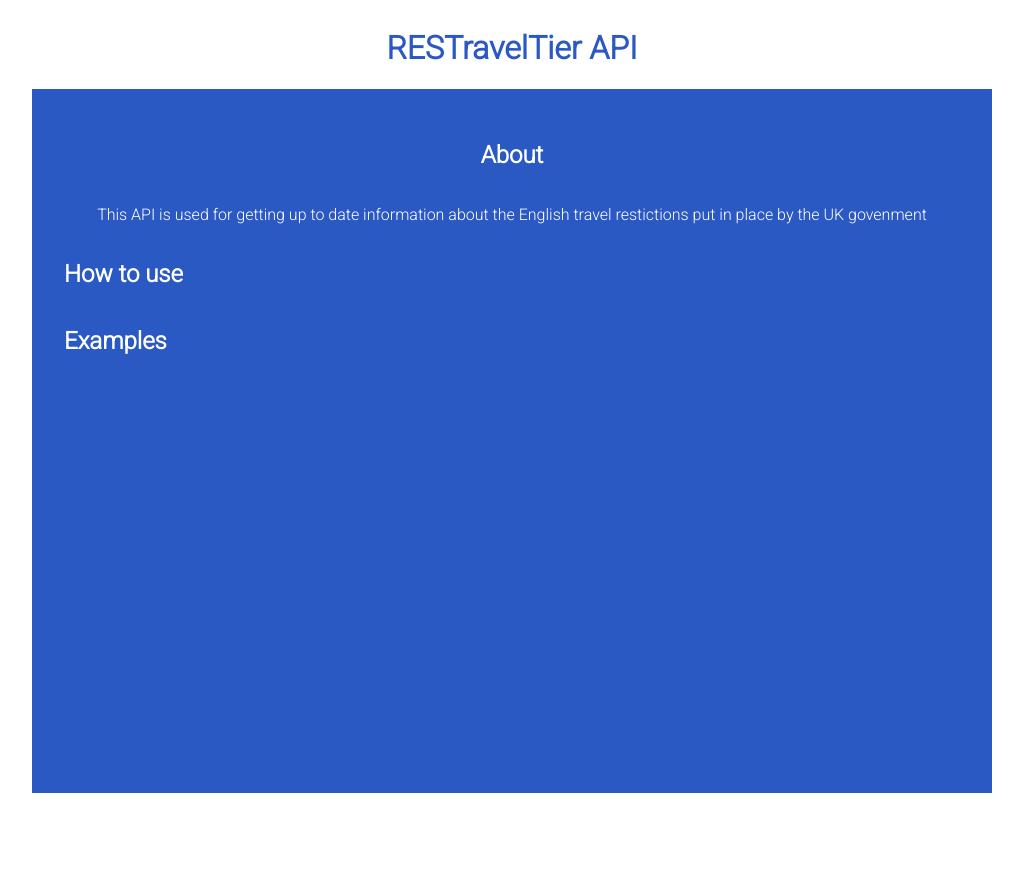
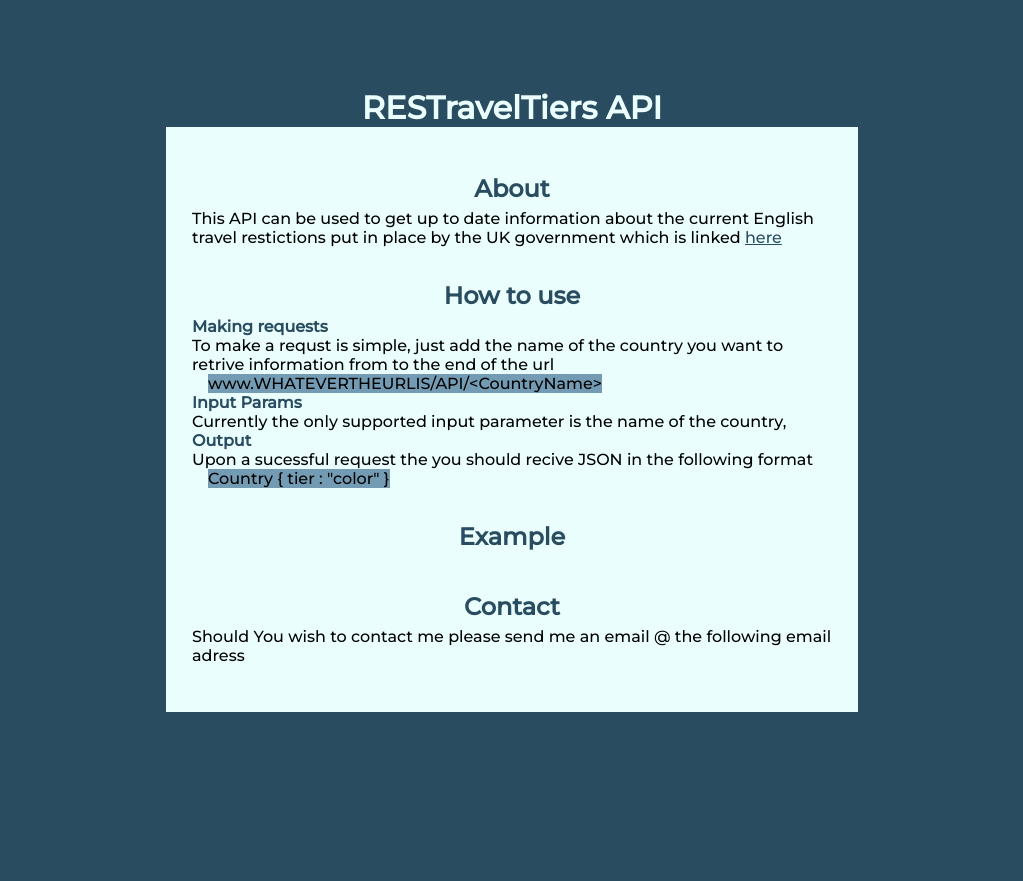
Before and after one commit to Sir-Martin-Esq-III/RESTravelTiers, a Flask app: page / in a window 1280 px wide. Shown: the whole page, without its empty margins (128-1151 px from the left). After the commit the page ends 712 px from the top, so only its background shows below. Run offline with Flask 2, Linux system fonts and the light colour scheme.

Commit message:
Done some more CSS/HTML

```diff
--- a/FlaskAPP/app/static/style.css
+++ b/FlaskAPP/app/static/style.css
@@ -1,29 +1,7 @@
-@import url("https://fonts.googleapis.com/css2?family=Roboto:wght@300&display=swap");
+@import url("https://fonts.googleapis.com/css2?family=Montserrat:wght@500&display=swap");
 body {
-  background-color: white;
-  display: -webkit-box;
-  display: -ms-flexbox;
-  display: flex;
-  place-items: center;
-  -webkit-box-pack: center;
-      -ms-flex-pack: center;
-          justify-content: center;
-  -webkit-box-orient: vertical;
-  -webkit-box-direction: normal;
-      -ms-flex-direction: column;
-          flex-direction: column;
-}
-
-.Headder {
-  color: #2B59C3;
-}
-
-h1, h2, p {
-  font-family: 'Roboto', sans-serif;
-  color: white;
-}
-
-.Container {
+  height: 100vh;
+  width: 100vw;
   display: -webkit-box;
   display: -ms-flexbox;
   display: flex;
@@ -31,14 +9,51 @@ h1, h2, p {
   -webkit-box-direction: normal;
       -ms-flex-direction: column;
           flex-direction: column;
-  background-color: #2B59C3;
-  width: 70vw;
-  height: 80vh;
-  margin: 0vh 0 10vh 0;
-  padding: 2em;
+  margin: 0;
+  -webkit-box-pack: center;
+      -ms-flex-pack: center;
+          justify-content: center;
+  -webkit-box-align: center;
+      -ms-flex-align: center;
+          align-items: center;
+  background-color: #294c60;
 }
 
-.Container .About {
+h1, h2, h4, p, code, a {
+  padding: 0;
+  margin: 0;
+  font-family: 'Montserrat', sans-serif;
+}
+
+h1 {
+  color: #EAFFFD;
+}
+
+h2 {
+  text-align: center;
+}
+
+h2, h4, a {
+  color: #294c60;
+}
+
+code {
+  margin: 1em;
+  background-color: #739cb4;
+  width: 100%;
+}
+
+h2 {
+  padding-bottom: 1%;
+}
+
+.container > div {
+  width: inherit;
+}
+
+.container {
+  width: 50vw;
+  height: 70vh;
   display: -webkit-box;
   display: -ms-flexbox;
   display: flex;
@@ -47,6 +62,33 @@ h1, h2, p {
       -ms-flex-direction: column;
           flex-direction: column;
   place-items: center;
-  color: white;
+  background-color: #EAFFFD;
+  padding: 1% 2% 1% 2%;
+  -webkit-box-pack: space-evenly;
+      -ms-flex-pack: space-evenly;
+          justify-content: space-evenly;
+}
+
+.container .about {
+  width: 100%;
+}
+
+.container .about h2 {
+  text-align: center;
+}
+
+.container .how-to-use {
+  width: 100%;
+  display: -webkit-box;
+  display: -ms-flexbox;
+  display: flex;
+  -webkit-box-orient: vertical;
+  -webkit-box-direction: normal;
+      -ms-flex-direction: column;
+          flex-direction: column;
+}
+
+.container .how-to-use .subcontent {
+  width: inherit;
 }
 /*# sourceMappingURL=style.css.map */
--- a/FlaskAPP/app/static/style.scss
+++ b/FlaskAPP/app/static/style.scss
@@ -1,37 +1,75 @@
 //Fonts
-@import url('https://fonts.googleapis.com/css2?family=Roboto:wght@300&display=swap');
+@import url('https://fonts.googleapis.com/css2?family=Montserrat:wght@500&display=swap');
+//Colors
+$pri1:#294c60;
+$pri3:#739cb4;
+$pri2:#EAFFFD;
+body{
+    height: 100vh;
+    width: 100vw;
+    display: flex;
+    flex-direction: column;
+    margin: 0;
+    justify-content: center;
+    align-items: center;
+    background-color: $pri1;
 
-body{
-    background-color:white;
-    display: flex;
-    place-items: center;
-    justify-content: center;
-    flex-direction: column;
 }
 
-.Headder{
-    color :#2B59C3;
+h1,h2,h4,p,code,a{
+    padding: 0;
+    margin: 0;
+    font-family: 'Montserrat', sans-serif;
 }
-h1,h2,p{
-    font-family: 'Roboto', sans-serif;
-    color:white
+h1{
+    color: $pri2;
+}
+h2{
+    text-align: center;
+}
+h2,h4,a{
+    color: $pri1;
 }
 
-.Container{
+code{
+    margin: 1em;
+    background-color:$pri3;
+    width: 100%;
+
+}
+h2{
+    padding-bottom: 1%;
+}
+.container>div{
+    width: inherit;
+}
+.container{
+
+    width:50vw;
+    height:70vh;
     display: flex;
     flex-direction: column;
-    background-color: #2B59C3;
-    width: 70vw;
-    height: 80vh;
-    margin: 0vh 0 10vh 0;
-    padding: 2em;
+    place-items: center;
+    background-color: $pri2;
+    padding: 1% 2% 1% 2%;
+    justify-content: space-evenly;
 
-    .About {
+    .about{
+        width: 100%;
+        h2{
+            text-align: center;
+        }
+    }
+    .how-to-use{
+        width: 100%;
         display: flex;
         flex-direction: column;
-        place-items: center;
-        color: white
+        .subcontent{
+            width: inherit;
+        }
+    }
+    .examples{}
+    .contact{
 
-    };
-
+    }
 }
--- a/FlaskAPP/app/templates/index.html
+++ b/FlaskAPP/app/templates/index.html
@@ -3,31 +3,48 @@
 <head>
     <meta charset="UTF-8">
     <meta http-equiv="X-UA-Compatible" content="IE=edge">
-    <meta name="viewport" content="width=device-width, initial-scale=1.0">
+    <meta name="viewport" content="width=s, initial-scale=1.0">
     <link rel="stylesheet" href="{{ url_for('static', filename='style.css') }}">
-    <title>RESTravelTiers</title>
+    <title>Document</title>
 </head>
 <body>
-    <h1 class="Headder">RESTravelTier API </h1>
-    <div class="Container">
-        <div class="About">
-            <h2>About</h2>
-            <p class="content">This API is used for getting up to date information about the English travel restictions put in place by the UK govenment </p>
+        <h1>RESTravelTiers API</h1>
+        <div class="container">
+            <div class="about">
+                <h2 class="headding" id="about">About</h2>
+                    <p>This API can be used to get up to date information about the current English travel restictions put in place by the UK government which is linked <a href="https://www.gov.uk/guidance/red-amber-and-green-list-rules-for-entering-england">here</a></p>
+            </div>
+            <div class="how-to-use">
+                <h2 class="headding">How to use</h2>
+                <div class="subcontent">
+                    <h4 class="subheadding">Making requests</h4>
+                    <p class="content">To make a requst is simple, just add the name of the country you want to retrive information from to the end of the url</p>
+                    <code>www.WHATEVERTHEURLIS/API/&lt;CountryName&gt;</code>
+                </div>
+                <div class="subcontent">
+                    <h4 class="subheadding">Input Params</h4>
+                    <p class="content">Currently the only supported input parameter is the name of the country,</p>
+                </div>
+                <div class="subcontent">
+                    <h4 class="subheadding">Output</h4>
+                    <p class="content">Upon a sucessful request the you should recive JSON in the following format </p>
+                    <code>Country &lbrace; tier :  "color" &rbrace;
+                    </code>
+                </div>
+            </div>
+            <div class="examples">
+                <h2 class="headding">Example</h2>
+                <div class="subContent">
+                    <p></p>
+                </div>
+            </div>
+            <div class="contact">
+                <h2 class="headding">Contact</h2>
+                <div class="subContent">
+                    <p>Should You wish to contact me please send me an email @ the following email adress</p>
+                </div>
+            </div>
         </div>
-        <div class ="How-To-Use">
-            <h2>How to use</h2>
-            <p class="content"></p>
-        </div>
-        <div class="Examples">
-            <h2>Examples</h2>
-            <p class="content"></p>
-        </div>
-
-        <div class="Other-stuff">
-            <h2></h2>
-            <p class="content"></p>
-        </div>
-    </div>
 
 </body>
 </html>
```
Also changed, not shown: 1 other file.
